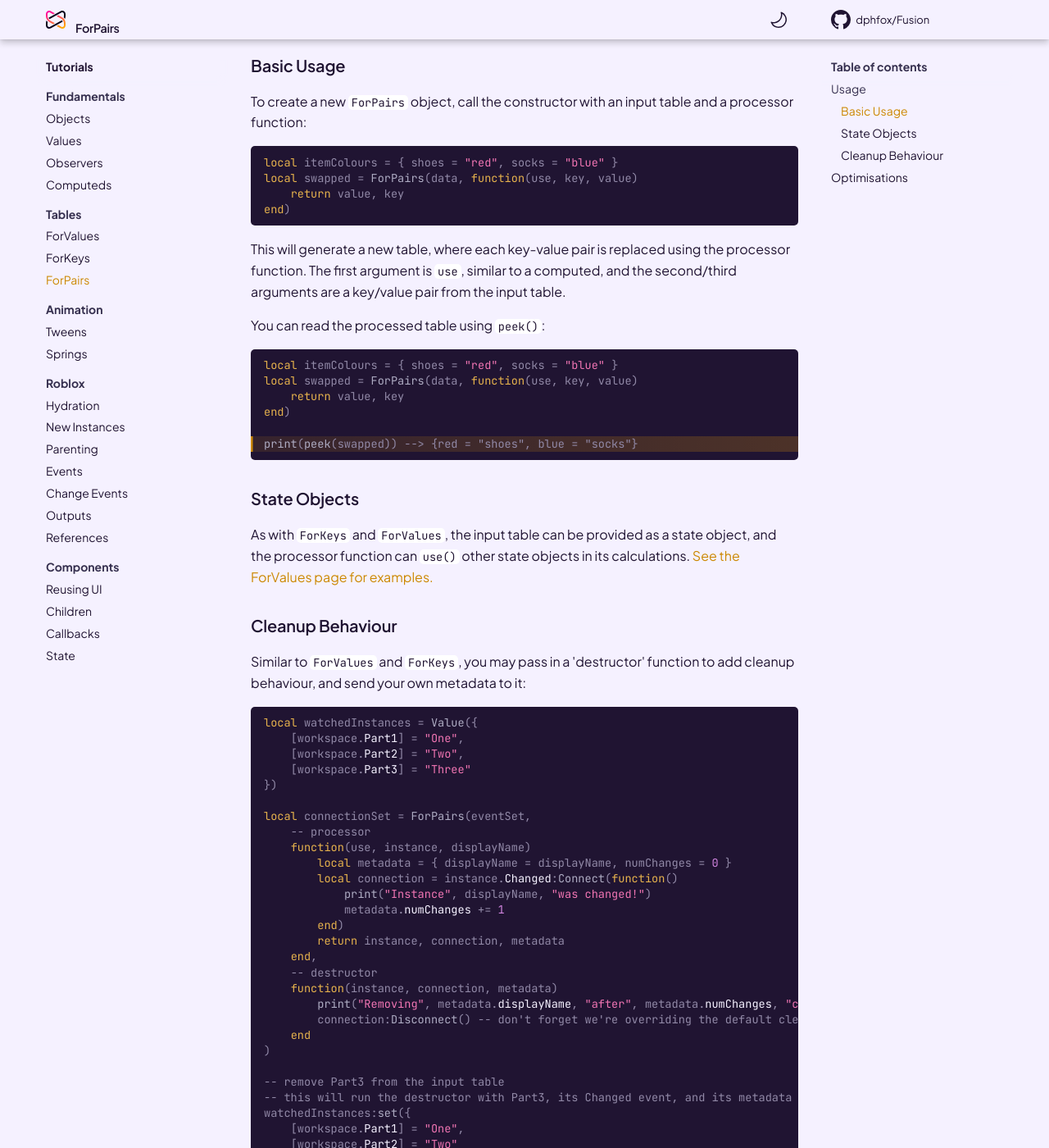
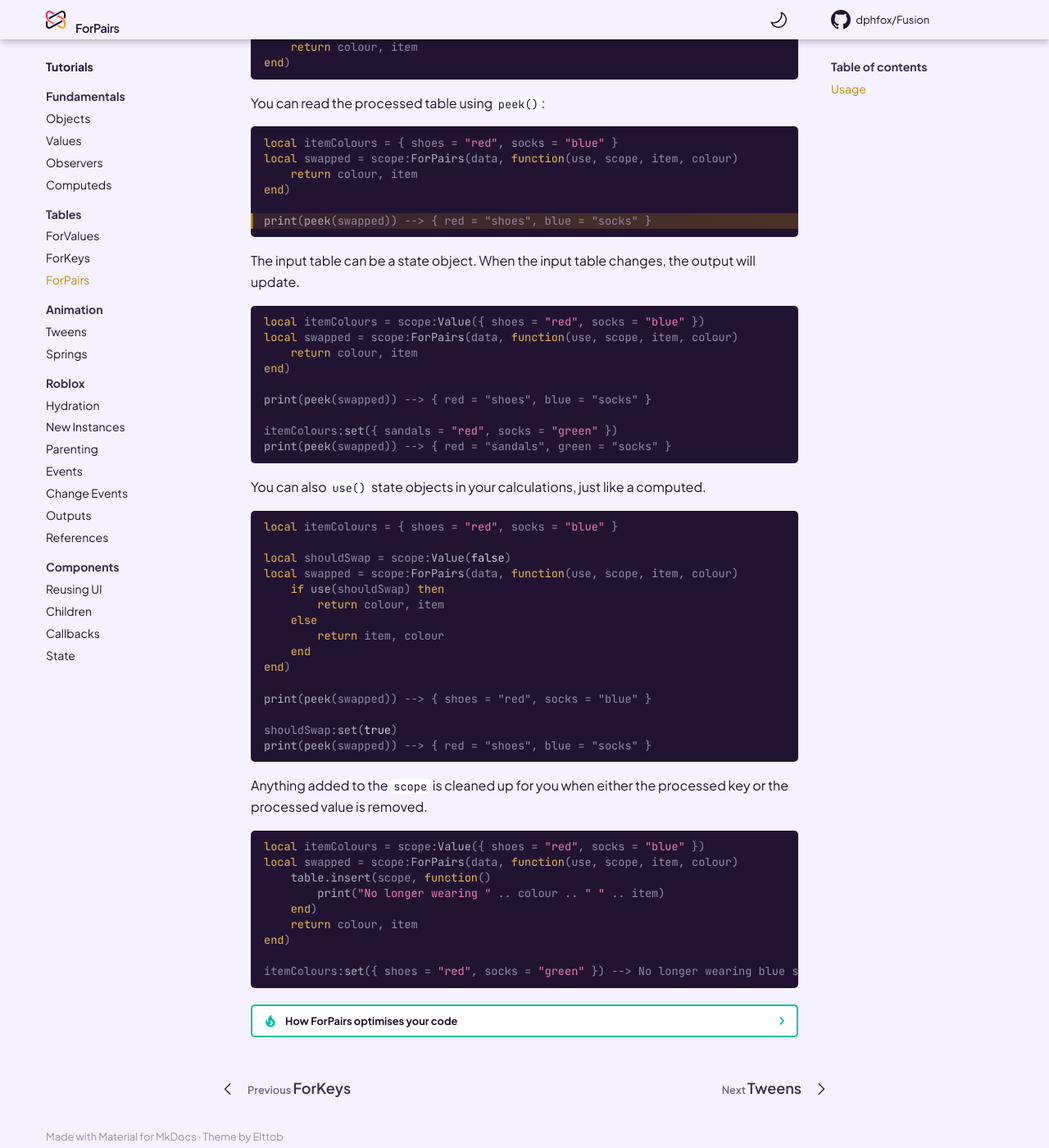
Before and after one commit to dphfox/Fusion, an MkDocs documentation site: the page built from docs/tutorials/tables/forpairs.md, in a window 1280 px wide and 1400 px high, scrolled down 858 px. Shown: the whole window at 82% size. Built offline with MkDocs 1.6.1 and Material for MkDocs 9.7.7, drawn with Linux system fonts in a browser that asks for light colours; comment, search, counter and statistics services are not loaded; the version menu is left out; some of the changed text lies outside the part shown.

Commit message:
Update ForPairs tutorial to use scopes

````diff
--- a/docs/tutorials/tables/forpairs.md
+++ b/docs/tutorials/tables/forpairs.md
@@ -1,135 +1,122 @@
-`ForPairs` combines the functions of `ForValues` and `ForKeys` into one object.
-It can process pairs of keys and values at the same time.
+`ForPairs` is like `ForValues` and `ForKeys` in one object. It can process pairs
+of keys and values at the same time.
 
-The input table can be a state object, and the output values can use state
-objects.
+It supports both constants and state objects.
 
 ```Lua
 local itemColours = { shoes = "red", socks = "blue" }
-local owner = Value("Elttob")
+local owner = scope:Value("Janet")
 
-local manipulated = ForPairs(itemColours, function(use, thing, colour)
+local manipulated = scope:ForPairs(itemColours, function(use, scope, thing, colour)
 	local newKey = colour
 	local newValue = use(owner) .. "'s " .. thing
 	return newKey, newValue
 end)
 
-print(peek(manipulated)) --> {red = "Elttob's shoes", blue = "Elttob's socks"}
+print(peek(manipulated)) --> {red = "Janet's shoes", blue = "Janet's socks"}
 
-owner:set("Quenty")
-print(peek(manipulated)) --> {red = "Quenty's shoes", blue = "Quenty's socks"}
+owner:set("April")
+print(peek(manipulated)) --> {red = "April's shoes", blue = "April's socks"}
 ```
 
 -----
 
 ## Usage
 
-To use `ForPairs` in your code, you first need to import it from the Fusion
-module, so that you can refer to it by name:
-
-```Lua linenums="1" hl_lines="2"
-local Fusion = require(ReplicatedStorage.Fusion)
-local ForPairs = Fusion.ForPairs
-```
-
-### Basic Usage
-
 To create a new `ForPairs` object, call the constructor with an input table and
-a processor function:
+a processor function. The first two arguments are `use` and `scope`, just like
+[computed objects](../fundamentals/computeds). The third and fourth arguments
+are one of the key-value pairs read from the input table.
 
 ```Lua
 local itemColours = { shoes = "red", socks = "blue" }
-local swapped = ForPairs(data, function(use, key, value)
-	return value, key
+local swapped = scope:ForPairs(data, function(use, scope, item, colour)
+	return colour, item
 end)
 ```
-
-This will generate a new table, where each key-value pair is replaced using the
-processor function. The first argument is `use`, similar to a computed, and the
-second/third arguments are a key/value pair from the input table.
 
 You can read the processed table using `peek()`:
 
 ```Lua hl_lines="6"
 local itemColours = { shoes = "red", socks = "blue" }
-local swapped = ForPairs(data, function(use, key, value)
-	return value, key
+local swapped = scope:ForPairs(data, function(use, scope, item, colour)
+	return colour, item
 end)
 
-print(peek(swapped)) --> {red = "shoes", blue = "socks"}
+print(peek(swapped)) --> { red = "shoes", blue = "socks" }
 ```
 
-### State Objects
-
-As with `ForKeys` and `ForValues`, the input table can be provided as a state
-object, and the processor function can `use()` other state objects in its
-calculations. [See the ForValues page for examples.](./forvalues.md#state-objects)
-
-### Cleanup Behaviour
-
-Similar to `ForValues` and `ForKeys`, you may pass in a 'destructor' function to
-add cleanup behaviour, and send your own metadata to it:
+The input table can be a state object. When the input table changes, the output
+will update.
 
 ```Lua
-local watchedInstances = Value({
-	[workspace.Part1] = "One",
-	[workspace.Part2] = "Two",
-	[workspace.Part3] = "Three"
-})
+local itemColours = scope:Value({ shoes = "red", socks = "blue" })
+local swapped = scope:ForPairs(data, function(use, scope, item, colour)
+	return colour, item
+end)
 
-local connectionSet = ForPairs(eventSet,
-	-- processor
-	function(use, instance, displayName)
-		local metadata = { displayName = displayName, numChanges = 0 }
-		local connection = instance.Changed:Connect(function()
-			print("Instance", displayName, "was changed!")
-			metadata.numChanges += 1
-		end)
-		return instance, connection, metadata
-	end,
-	-- destructor
-	function(instance, connection, metadata)
-		print("Removing", metadata.displayName, "after", metadata.numChanges, "changes")
-		connection:Disconnect() -- don't forget we're overriding the default cleanup
-	end
-)
+print(peek(swapped)) --> { red = "shoes", blue = "socks" }
 
--- remove Part3 from the input table
--- this will run the destructor with Part3, its Changed event, and its metadata
-watchedInstances:set({
-	[workspace.Part1] = "One",
-	[workspace.Part2] = "Two"
-})
+itemColours:set({ sandals = "red", socks = "green" })
+print(peek(swapped)) --> { red = "sandals", green = "socks" }
 ```
 
------
+You can also `use()` state objects in your calculations, just like a computed.
 
-## Optimisations
+```Lua
+local itemColours = { shoes = "red", socks = "blue" }
 
-!!! help "Optional"
-	You don't have to memorise these optimisations to use `ForPairs`, but it
-	can be helpful if you have a performance problem.
+local shouldSwap = scope:Value(false)
+local swapped = scope:ForPairs(data, function(use, scope, item, colour)
+	if use(shouldSwap) then
+		return colour, item
+	else
+		return item, colour
+	end
+end)
 
-Rather than creating a new output table from scratch every time the input table
-is changed, `ForPairs` will try and reuse as much as possible to improve
-performance.
+print(peek(swapped)) --> { shoes = "red", socks = "blue" }
 
-Since `ForPairs` has to depend on both keys and values, changing any value in
-the input table will cause a recalculation for that key-value pair.
+shouldSwap:set(true)
+print(peek(swapped)) --> { red = "shoes", blue = "socks" }
+```
 
-![A diagram showing values of keys changing in a table.](Optimisation-KeyValueChange-Dark.svg#only-dark)
-![A diagram showing values of keys changing in a table.](Optimisation-KeyValueChange-Light.svg#only-light)
+Anything added to the `scope` is cleaned up for you when either the processed
+key or the processed value is removed.
 
-Inversely, `ForPairs` won't recalculate any key-value pairs that stay the same.
-Instead, these will be preserved in the output table.
+```Lua
+local itemColours = scope:Value({ shoes = "red", socks = "blue" })
+local swapped = scope:ForPairs(data, function(use, scope, item, colour)
+	table.insert(scope, function()
+		print("No longer wearing " .. colour .. " " .. item)
+	end)
+	return colour, item
+end)
 
-![A diagram showing values of keys staying the same in a table.](Optimisation-KeyValuePreserve-Dark.svg#only-dark)
-![A diagram showing values of keys staying the same in a table.](Optimisation-KeyValuePreserve-Light.svg#only-light)
+itemColours:set({ shoes = "red", socks = "green" }) --> No longer wearing blue socks
+```
 
-If you don't need the keys or the values, Fusion can offer better optimisations.
-For example, if you're working with an array of values where position doesn't
-matter, [ForValues can move values between keys.](./forvalues.md#optimisations)
+??? tip "How ForPairs optimises your code"
+	Rather than creating a new output table from scratch every time the input table
+	is changed, `ForPairs` will try and reuse as much as possible to improve
+	performance.
 
-Alternatively, if you're working with a set of objects stored in keys, and don't
-need the values in the table,
-[ForKeys will ignore the values for optimal performance.](./forkeys.md#optimisations)
+	Since `ForPairs` has to depend on both keys and values, changing any value in
+	the input table will cause a recalculation for that key-value pair.
+
+	![A diagram showing values of keys changing in a table.](Optimisation-KeyValueChange-Dark.svg#only-dark)
+	![A diagram showing values of keys changing in a table.](Optimisation-KeyValueChange-Light.svg#only-light)
+
+	Inversely, `ForPairs` won't recalculate any key-value pairs that stay the same.
+	Instead, these will be preserved in the output table.
+
+	![A diagram showing values of keys staying the same in a table.](Optimisation-KeyValuePreserve-Dark.svg#only-dark)
+	![A diagram showing values of keys staying the same in a table.](Optimisation-KeyValuePreserve-Light.svg#only-light)
+
+	If you don't need the keys or the values, Fusion can offer better optimisations.
+	For example, if you're working with an array of values where position doesn't
+	matter, [ForValues can move values between keys.](./forvalues.md#optimisations)
+
+	Alternatively, if you're working with a set of objects stored in keys, and don't
+	need the values in the table,
+	[ForKeys will ignore the values for optimal performance.](./forkeys.md#optimisations)
````
